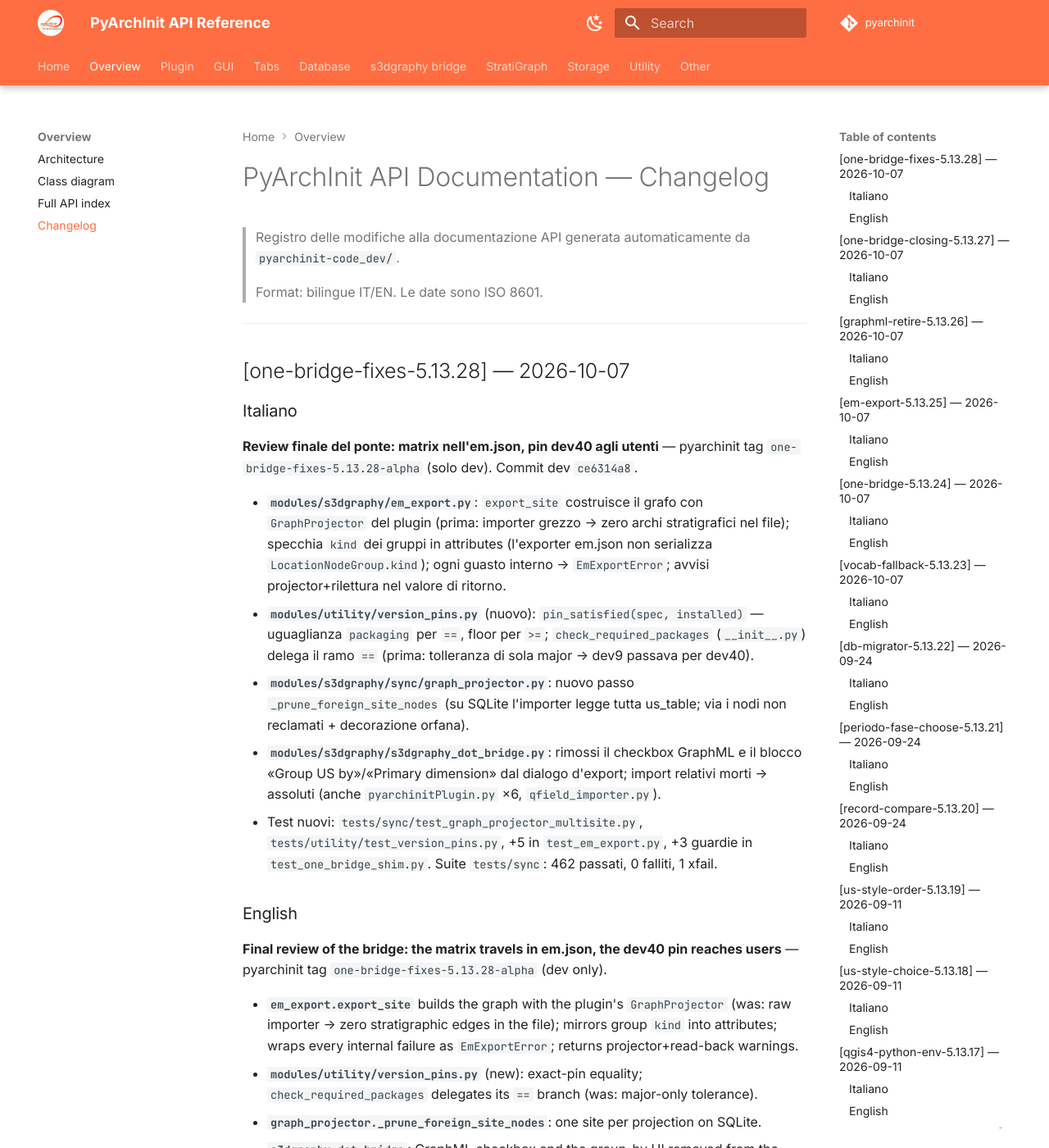
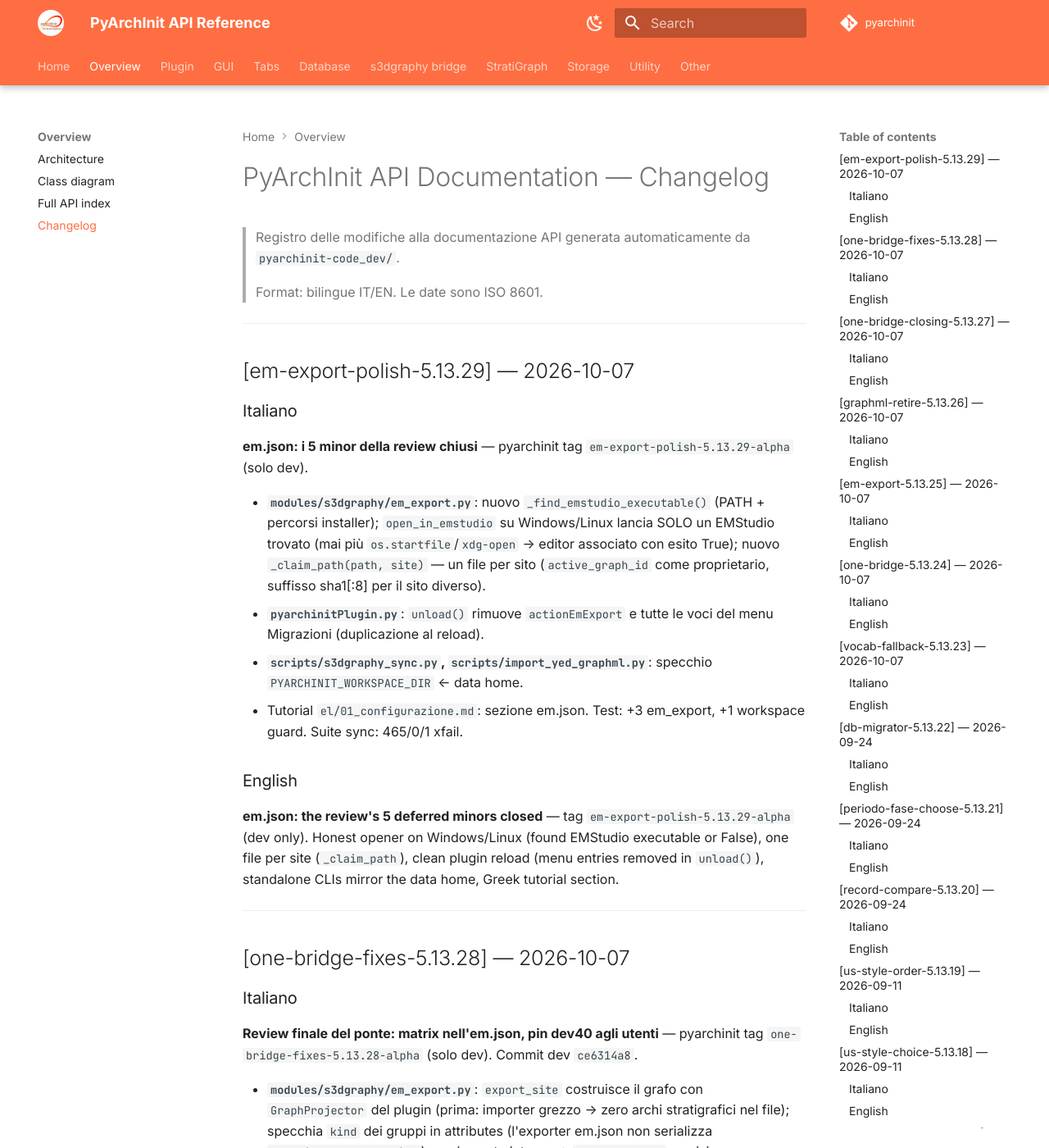
Before and after one commit to enzococca/pyarchinit-api-docs, an MkDocs documentation site: the page built from docs/CHANGELOG.md, in a window 1280 px wide and 1400 px high. Shown: the whole window at 82% size. Built offline with MkDocs 1.6.1 and Material for MkDocs 9.7.7, drawn with Linux system fonts in a browser that asks for light colours; comment, search, counter and statistics services are not loaded.

Commit message:
docs(changelog): em-export-polish-5.13.29-alpha — opener onesto, un file per sito, reload pulito — IT+EN

```diff
--- a/docs/CHANGELOG.md
+++ b/docs/CHANGELOG.md
@@ -4,6 +4,23 @@
 > da `pyarchinit-code_dev/`.
 >
 > Format: bilingue IT/EN. Le date sono ISO 8601.
+
+---
+
+## [em-export-polish-5.13.29] — 2026-10-07
+
+### Italiano
+
+**em.json: i 5 minor della review chiusi** — pyarchinit tag `em-export-polish-5.13.29-alpha` (solo dev).
+
+- **`modules/s3dgraphy/em_export.py`**: nuovo `_find_emstudio_executable()` (PATH + percorsi installer); `open_in_emstudio` su Windows/Linux lancia SOLO un EMStudio trovato (mai più `os.startfile`/`xdg-open` → editor associato con esito True); nuovo `_claim_path(path, site)` — un file per sito (`active_graph_id` come proprietario, suffisso sha1[:8] per il sito diverso).
+- **`pyarchinitPlugin.py`**: `unload()` rimuove `actionEmExport` e tutte le voci del menu Migrazioni (duplicazione al reload).
+- **`scripts/s3dgraphy_sync.py`, `scripts/import_yed_graphml.py`**: specchio `PYARCHINIT_WORKSPACE_DIR` ← data home.
+- Tutorial `el/01_configurazione.md`: sezione em.json. Test: +3 em_export, +1 workspace guard. Suite sync: 465/0/1 xfail.
+
+### English
+
+**em.json: the review's 5 deferred minors closed** — tag `em-export-polish-5.13.29-alpha` (dev only). Honest opener on Windows/Linux (found EMStudio executable or False), one file per site (`_claim_path`), clean plugin reload (menu entries removed in `unload()`), standalone CLIs mirror the data home, Greek tutorial section.
 
 ---
 
```
